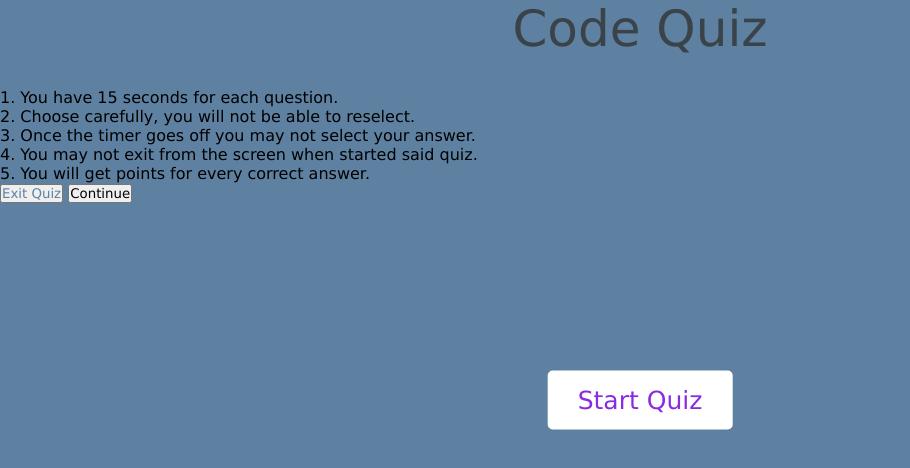
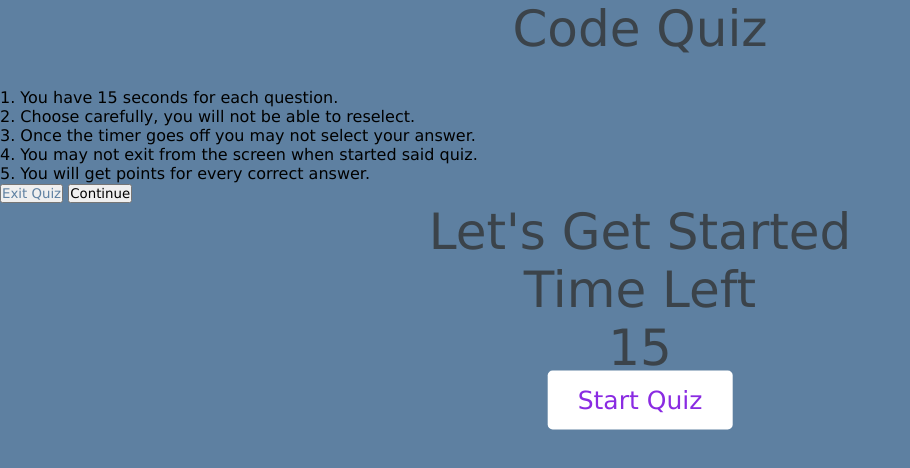
Before and after one commit to jasmineranay/Code-Quiz, a plain HTML site: page index.html in a window 1280 px wide. Shown: the whole page, without its empty margins (0-910 px from the left). Drawn offline with Linux system fonts and the light colour scheme.

Commit message:
add html edits

```diff
--- a/index.html
+++ b/index.html
@@ -33,7 +33,20 @@
 </div>
 
 <!--Quiz Box-->
-
+<div class="quiz-box">
+  <header>
+    <div class="title">Let's Get Started</div>
+    <div class="timer">
+        <div class="time_text">Time Left</div>
+        <div class="timer_sec">15</div>
+    </div>
+  </header>
+  <section>
+      <div class="que_text">
+          <span></span>
+      </div>
+  </section>
+</div>
 
     <script src="script.js"></script>
     <script src="countdown.js"></script>
```
